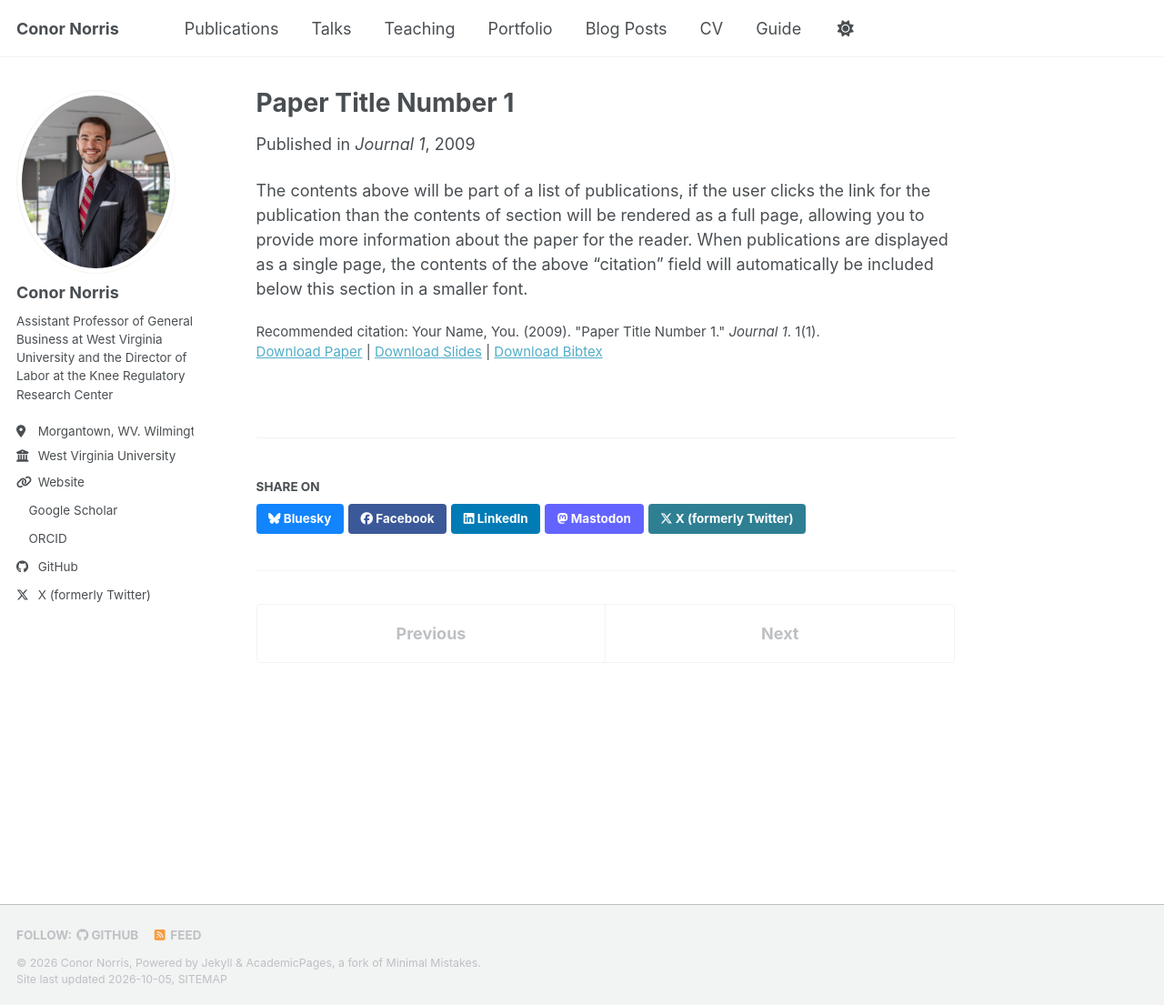
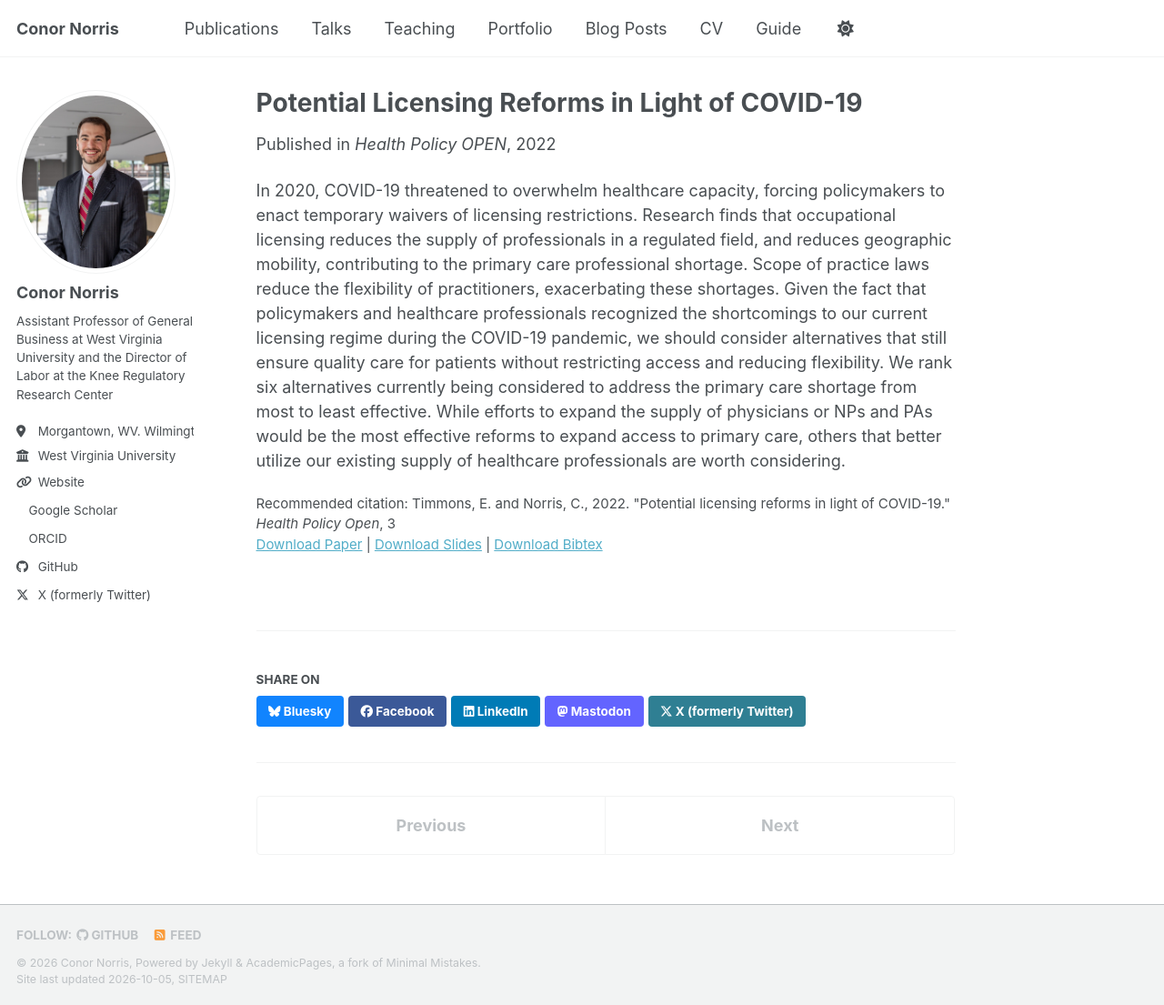
Before and after one commit to conornorris/conornorris.github.io, a Jekyll site: the page built from _publications/2009-10-01-paper-title-number-1.md, in a window 1280 px wide and 1105 px high. Shown: the whole window at 91% size. Built offline with Jekyll 4.4.1, drawn with Linux system fonts in a browser that asks for light colours; a style sheet for code colours, icons or effects is not loaded.

Commit message:
Revise publication details for COVID-19 paper
Updated the paper title, date, venue, and citation details. Revised the excerpt and permalink for the publication.

```diff
--- a/_publications/2009-10-01-paper-title-number-1.md
+++ b/_publications/2009-10-01-paper-title-number-1.md
@@ -1,14 +1,14 @@
 ---
-title: "Paper Title Number 1"
+title: "Potential Licensing Reforms in Light of COVID-19"
 collection: publications
 category: manuscripts
-permalink: /publication/2009-10-01-paper-title-number-1
-excerpt: 'This paper is about the number 1. The number 2 is left for future work.'
-date: 2009-10-01
-venue: 'Journal 1'
+permalink: /publication/Potential-Licensing-Reforms
+excerpt: 'We rank six alternatives currently being considered to address the primary care shortage from most to least effective.'
+date: 2022-12-01
+venue: 'Health Policy OPEN'
 slidesurl: 'https://academicpages.github.io/files/slides1.pdf'
 paperurl: 'https://academicpages.github.io/files/paper1.pdf'
 bibtexurl: 'https://academicpages.github.io/files/bibtex1.bib'
-citation: 'Your Name, You. (2009). &quot;Paper Title Number 1.&quot; <i>Journal 1</i>. 1(1).'
+citation: 'Timmons, E. and Norris, C., 2022. &quot;Potential licensing reforms in light of COVID-19.&quot; <i>Health Policy Open</i>, 3'
 ---
-The contents above will be part of a list of publications, if the user clicks the link for the publication than the contents of section will be rendered as a full page, allowing you to provide more information about the paper for the reader. When publications are displayed as a single page, the contents of the above "citation" field will automatically be included below this section in a smaller font.
+In 2020, COVID-19 threatened to overwhelm healthcare capacity, forcing policymakers to enact temporary waivers of licensing restrictions. Research finds that occupational licensing reduces the supply of professionals in a regulated field, and reduces geographic mobility, contributing to the primary care professional shortage. Scope of practice laws reduce the flexibility of practitioners, exacerbating these shortages. Given the fact that policymakers and healthcare professionals recognized the shortcomings to our current licensing regime during the COVID-19 pandemic, we should consider alternatives that still ensure quality care for patients without restricting access and reducing flexibility. We rank six alternatives currently being considered to address the primary care shortage from most to least effective. While efforts to expand the supply of physicians or NPs and PAs would be the most effective reforms to expand access to primary care, others that better utilize our existing supply of healthcare professionals are worth considering.
```
